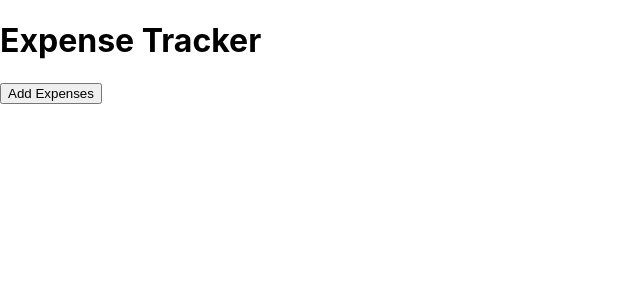
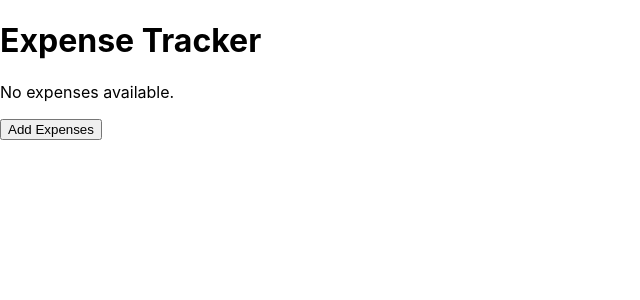
Before and after one commit to rashmikiran1/project1, a React (Create React App) app in the folder shaprpener/: page / in a window 1280 px wide. Shown: the top 300 px of the page, without its empty margins (0-640 px from the left). Built offline with nearby package versions, Linux system fonts and the light colour scheme.

Commit message:
chartbar

```diff
--- a/shaprpener/src/App.js
+++ b/shaprpener/src/App.js
@@ -2,11 +2,12 @@
 import Expense from './component/expenses/expense';
 import ExpenseForm from './component/ExpenseForm';
 import ExpenseFilter from './component/expenses/ExpenseFilter';
+import ExpenseChart from './component/expenses/expenseChart';
 
 function App() {
   const [expenses, setExpenses] = useState([]);
   const [showForm, setShowForm] = useState(false);
-  const [filteredYear, setFilteredYear] = useState('2020');
+  const [filteredYear, setFilteredYear] = useState('2023');
 
   const filterHandler = (selectedYear) => {
     setFilteredYear(selectedYear);
@@ -18,17 +19,20 @@
   };
 
   const toggleFormHandler = () => {
-    setShowForm((prevShowForm) => !prevShowForm); // Toggle the showForm state on button click
+    setShowForm((prevShowForm) => !prevShowForm);
   };
 
-  // Filter the expenses based on the selected year
   const filteredExpenses = expenses.filter((expense) => {
-    return expense.date.getFullYear().toString() === filteredYear;
+    const expenseYear = expense.date.getFullYear().toString();
+    return expenseYear === filteredYear;
   });
+
 
   return (
     <div>
       <h1>Expense Tracker</h1>
+      <ExpenseChart expenses={filteredExpenses} />
+
       {showForm ? (
         <ExpenseForm onAddExpense={addExpenseHandler} />
       ) : (
@@ -36,8 +40,7 @@
       )}
       {showForm && <ExpenseFilter selected={filteredYear} onChangeFilter={filterHandler} />}
       {showForm && filteredExpenses.length === 0 && <p>No expenses found for the selected year.</p>}
-      {showForm &&
-        filteredExpenses.map((expense, index) => (
+      {filteredExpenses.map((expense, index) => (
           <Expense
             key={index}
             title={expense.title}
--- /dev/null
+++ b/shaprpener/src/component/Chart/chart.js
@@ -0,0 +1,23 @@
+import React from 'react';
+import ChartBar from './chartBar';
+import './chartbar.css';
+
+const Chart = (props) => {
+  const dataPointValues = props.datapoints.map((datapoint) => datapoint.value);
+  const totalMax = Math.max(...dataPointValues);
+   console.log(dataPointValues)
+  return (
+    <div className="chart">
+      {props.datapoints.map((datapoint) => (
+        <ChartBar
+          key={datapoint.label}
+          value={datapoint.value}
+          maxValue={totalMax}
+          label={datapoint.label}
+        />
+      ))}
+    </div>
+  );
+};
+
+export default Chart;
--- /dev/null
+++ b/shaprpener/src/component/Chart/chartBar.js
@@ -0,0 +1,21 @@
+import React from 'react';
+import "./chartbar.css";
+
+const ChartBar = (props) => {
+  let barFillHeight = '0%';
+  if (props.maxValue > 0) {
+    barFillHeight = Math.round((props.value / props.maxValue) * 100) + '%';
+
+  }
+  return (
+    <div className='chart-bar'>
+      <div className="chart-bar__inner">
+        <div className="chart-bar__fill" style={{ height: barFillHeight }}></div>
+
+      <div className="chart-bar__label">{props.label}</div>
+      </div>
+    </div>
+  );
+};
+
+export default ChartBar;
--- /dev/null
+++ b/shaprpener/src/component/Chart/chartbar.css
@@ -0,0 +1,40 @@
+/* Add CSS styling for the chart bars */
+.chart-bar {
+    height: 100%;
+    display: flex;
+    flex-direction: column;
+    align-items: center;
+  }
+
+  .chart-bar__inner {
+    height: 100%;
+    width: 100%;
+    border: 1px solid #313131;
+    border-radius: 12px;
+    background-color: #c3b4f3;
+    overflow: hidden;
+    display: flex;
+    flex-direction: column;
+    justify-content: flex-end;
+  }
+
+  .chart-bar__fill {
+    background-color: #4826b9;
+    width: 100%;
+    transition: all 0.3s ease-out;
+  }
+
+  .chart-bar__label {
+    font-weight: bold;
+    font-size: 0.5rem;
+    text-align: center;
+  }
+  .chart {
+    padding: 1rem;
+    border-radius: 12px;
+    background-color: #f8dfff;
+    text-align: center;
+    display: flex;
+    justify-content: space-around;
+    height: 10rem;
+  }
--- /dev/null
+++ b/shaprpener/src/component/expenses/expenseChart.js
@@ -0,0 +1,29 @@
+import React from "react";
+import Chart from "../Chart/chart";
+const ExpenseChart = (props) => {
+    if (!props.expenses || props.expenses.length === 0) {
+        return <p>No expenses available.</p>;
+      }
+    const chartDataPoint = [
+        {label:'jan', value:0},
+        {label:'feb',value:0},
+        {label:'mar',value:0},
+        {label:'apr',value:0},
+        {label:'may',value:0},
+        {label:'jun',value:0},
+        {label:'jul',value:0},
+        {label:'aug',value:0},
+        {label:'sep',value:0},
+        {label:'oct',value:0},
+        {label:'nov',value:0},
+        {label:'dec',value:0}
+    ];
+    for(const expense of props.expenses) {
+        const expenseMonth = expense.date.getMonth();
+        chartDataPoint[expenseMonth].value += parseInt(expense.amount);
+
+    }
+
+    return <Chart datapoints={chartDataPoint} />
+}
+export default ExpenseChart
```
